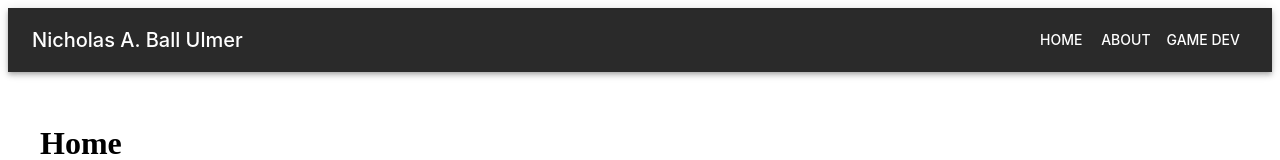
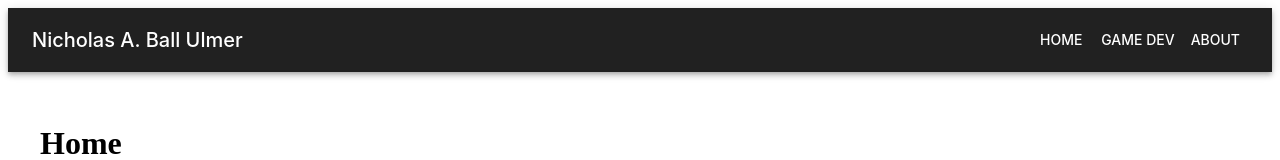
Before and after one commit to nick-ulmer/nick-ulmer.github.io, a React app in the folder frontend/: page /gamedev in a window 1280 px wide. Shown: the top 160 px of the page. Built offline with nearby package versions, Linux system fonts and the light colour scheme; the HTML template or start-up script is replaced by a standard one.

Commit message:
Small tab change. Added CNAME

```diff
--- a/frontend/src/App.jsx
+++ b/frontend/src/App.jsx
@@ -11,8 +11,8 @@ function App() {
             <Navbar />
             <Routes>
                 <Route path="/" element={<Home />} />
+                <Route path="/gamedev" element={<GameDev />} />
                 <Route path="/about" element={<About />} />
-                <Route path="/gamedev" element={<GameDev />} />
             </Routes>
             <Footer />
         </>
--- a/frontend/src/components/Navbar.jsx
+++ b/frontend/src/components/Navbar.jsx
@@ -10,8 +10,8 @@ function Navbar() {
                 </Typography>
                 <Box>
                     <Button color="inherit" component={Link} to="/">Home</Button>
+                    <Button color="inherit" component={Link} to="/gamedev">Game Dev</Button>
                     <Button color="inherit" component={Link} to="/about">About</Button>
-                    <Button color="inherit" component={Link} to="/gamedev">Game Dev</Button>
                 </Box>
             </Toolbar>
         </AppBar>
--- a/frontend/src/theme.jsx
+++ b/frontend/src/theme.jsx
@@ -3,10 +3,10 @@ import { createTheme } from '@mui/material/styles';
 const theme = createTheme({
     palette: {
         primary: {
-            main: '#2a2a2a',
+            main: '#212121',
         },
         secondary: {
-            main: '#00aaff',
+            main: '#757575',
         },
     },
     typography: {
```
Also changed, not shown: 1 other file (tests, documents, lock files or other folders).
